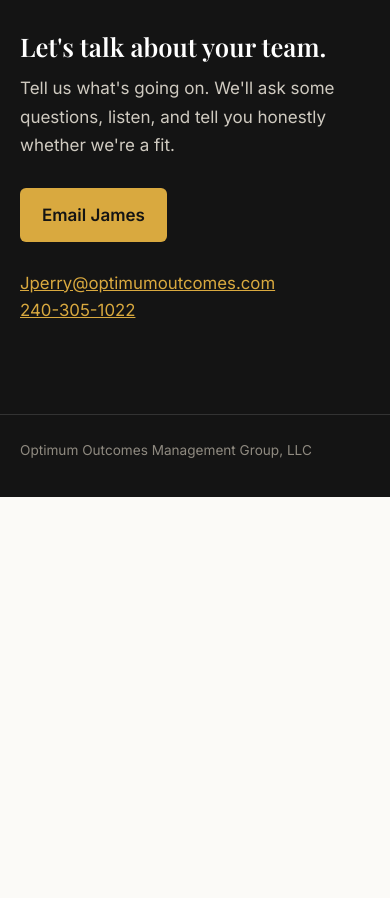
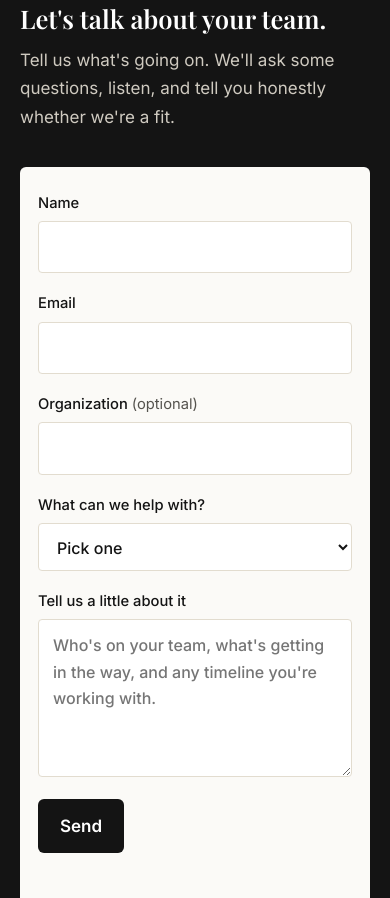
Before and after one commit to oomg-dev/optimumoutcomes-site, a plain HTML site: page index.html in a window 390 px wide. Shown: the part 4406-5304 px from the top of the page. Before the commit the page ends 4903 px from the top, so only its background shows below. Drawn offline with nearby package versions, Linux system fonts and the light colour scheme; a web font is replaced by a local one.

Commit message:
Replace public email and phone with a contact form; fix bio list markup
Contact form posts to Web3Forms. Access key is a placeholder until
one is created for the inbox that should receive inquiries.

Co-Authored-By: Claude Opus 5.5 <noreply@anthropic.com>
Claude-Session: https://claude.ai/code/session_01WRRav83pwwk7mCRPjV4sYc

```diff
--- a/index.html
+++ b/index.html
@@ -79,7 +79,22 @@
   .contact a { color: #d9a93f; }
   .contact .btn { background: #d9a93f; color: var(--ink); }
   .contact .btn:hover { background: #fff; color: var(--ink); }
-  .contact-lines { margin-top: 28px; font-size: 1.05rem; }
+  .request-form { margin-top: 36px; background: var(--paper); color: var(--ink); border-radius: 6px; padding: 32px; max-width: 720px; scroll-margin-top: 90px; }
+  .request-form label { display: block; font-size: .92rem; font-weight: 500; margin-bottom: 18px; }
+  .request-form .opt { color: var(--muted); font-weight: 400; }
+  .request-form input, .request-form select, .request-form textarea {
+    display: block; width: 100%; margin-top: 6px; padding: 12px 14px; font: inherit; font-size: 16px;
+    color: var(--ink); background: #fff; border: 1px solid var(--rule); border-radius: 4px;
+  }
+  .request-form input:focus, .request-form select:focus, .request-form textarea:focus { outline: 2px solid var(--gold); outline-offset: 1px; border-color: var(--gold); }
+  .field-row { display: grid; grid-template-columns: 1fr 1fr; gap: 0 18px; }
+  .request-form button { border: 0; cursor: pointer; font: inherit; font-weight: 600; margin-top: 4px; }
+  .contact .request-form .btn { background: var(--ink); color: #fff; }
+  .contact .request-form .btn:hover { background: var(--accent); color: #fff; }
+  .request-form button:disabled { opacity: .6; cursor: wait; }
+  .form-status { margin: 14px 0 0; color: var(--muted) !important; min-height: 1.5em; }
+  .hp { position: absolute; left: -9999px; }
+  @media (max-width: 560px) { .request-form { padding: 24px 18px; } .field-row { grid-template-columns: 1fr; } }
 
   footer { background: var(--ink); color: #8f8a80; font-size: .85rem; padding: 24px 0 36px; border-top: 1px solid #333; }
 </style>
@@ -179,15 +194,12 @@
           <h3>James Perry, Founder</h3>
           <p>James spent 21 years as a Probation and Parole Officer with the Virginia Department of Corrections in Fairfax County. Before that he worked in juvenile delinquency counseling, substance abuse counseling, and juvenile group home administration in Washington, D.C. He holds a psychology degree from Northwestern University.</p>
           <p>He is a Certified Workforce Development Professional, certified by the National Institute of Corrections to train in:</p>
-          <br>
           <ul>
-           <p>
             <li>Evidence-based practices</li>
             <li>Team building</li>
             <li>Cultural diversity</li>
             <li>Multi-generation communication</li>
             <li>Cognitive restructuring</li>
-           </p>
           </ul>
           <p>He co-developed a recidivism prevention program and co-sponsors the annual Multi-Cultural Forum in Fairfax County. He has trained staff for corrections and juvenile justice agencies in Virginia and Maryland.</p>
         </div>
@@ -205,11 +217,33 @@
     <div class="wrap">
       <h2>Let's talk about your team.</h2>
       <p>Tell us what's going on. We'll ask some questions, listen, and tell you honestly whether we're a fit.</p>
-      <a class="btn" href="mailto:Jperry@optimumoutcomes.com?subject=Training%20inquiry">Email James</a>
-      <div class="contact-lines">
-        <p><a href="mailto:Jperry@optimumoutcomes.com">Jperry@optimumoutcomes.com</a><br>
-        <a href="tel:+12403051022">240-305-1022</a></p>
-      </div>
+      <form id="request" class="request-form" action="https://api.web3forms.com/submit" method="POST">
+        <input type="hidden" name="access_key" value="YOUR_ACCESS_KEY">
+        <input type="hidden" name="subject" value="New inquiry from the Optimum Outcomes website">
+        <input type="hidden" name="from_name" value="Optimum Outcomes website">
+        <input type="checkbox" name="botcheck" class="hp" tabindex="-1" autocomplete="off" aria-hidden="true">
+        <div class="field-row">
+          <label>Name<input type="text" name="name" required autocomplete="name"></label>
+          <label>Email<input type="email" name="email" required autocomplete="email"></label>
+        </div>
+        <label>Organization <span class="opt">(optional)</span><input type="text" name="organization" autocomplete="organization"></label>
+        <label>What can we help with?
+          <select name="request_type" required>
+            <option value="" disabled selected>Pick one</option>
+            <option>Training for my team</option>
+            <option>Crucial conversations and accountability</option>
+            <option>Emotional intelligence</option>
+            <option>Communicating across generations</option>
+            <option>One-on-one coaching</option>
+            <option>Impact evaluation (Plan-Do-Study-Act)</option>
+            <option>Just a question</option>
+            <option>Something else</option>
+          </select>
+        </label>
+        <label>Tell us a little about it<textarea name="message" rows="5" required placeholder="Who's on your team, what's getting in the way, and any timeline you're working with."></textarea></label>
+        <button type="submit" class="btn">Send</button>
+        <p class="form-status" role="status" aria-live="polite"></p>
+      </form>
     </div>
   </section>
 
@@ -219,5 +253,29 @@
   <div class="wrap">Optimum Outcomes Management Group, LLC</div>
 </footer>
 
+<script>
+(function () {
+  var form = document.getElementById("request");
+  if (!form) return;
+  var status = form.querySelector(".form-status");
+  form.addEventListener("submit", function (e) {
+    e.preventDefault();
+    if (form.access_key.value.indexOf("YOUR_") === 0) {
+      status.textContent = "This form isn't connected yet. Check back soon.";
+      return;
+    }
+    var btn = form.querySelector("button");
+    btn.disabled = true; status.textContent = "Sending...";
+    fetch(form.action, { method: "POST", headers: { "Accept": "application/json" }, body: new FormData(form) })
+      .then(function (r) { return r.json(); })
+      .then(function (d) {
+        if (d.success) { form.reset(); status.textContent = "Got it. We'll be in touch soon."; }
+        else { status.textContent = "Something went wrong. Please try again in a bit."; }
+      })
+      .catch(function () { status.textContent = "Something went wrong. Please try again in a bit."; })
+      .finally(function () { btn.disabled = false; });
+  });
+})();
+</script>
 </body>
 </html>
```
